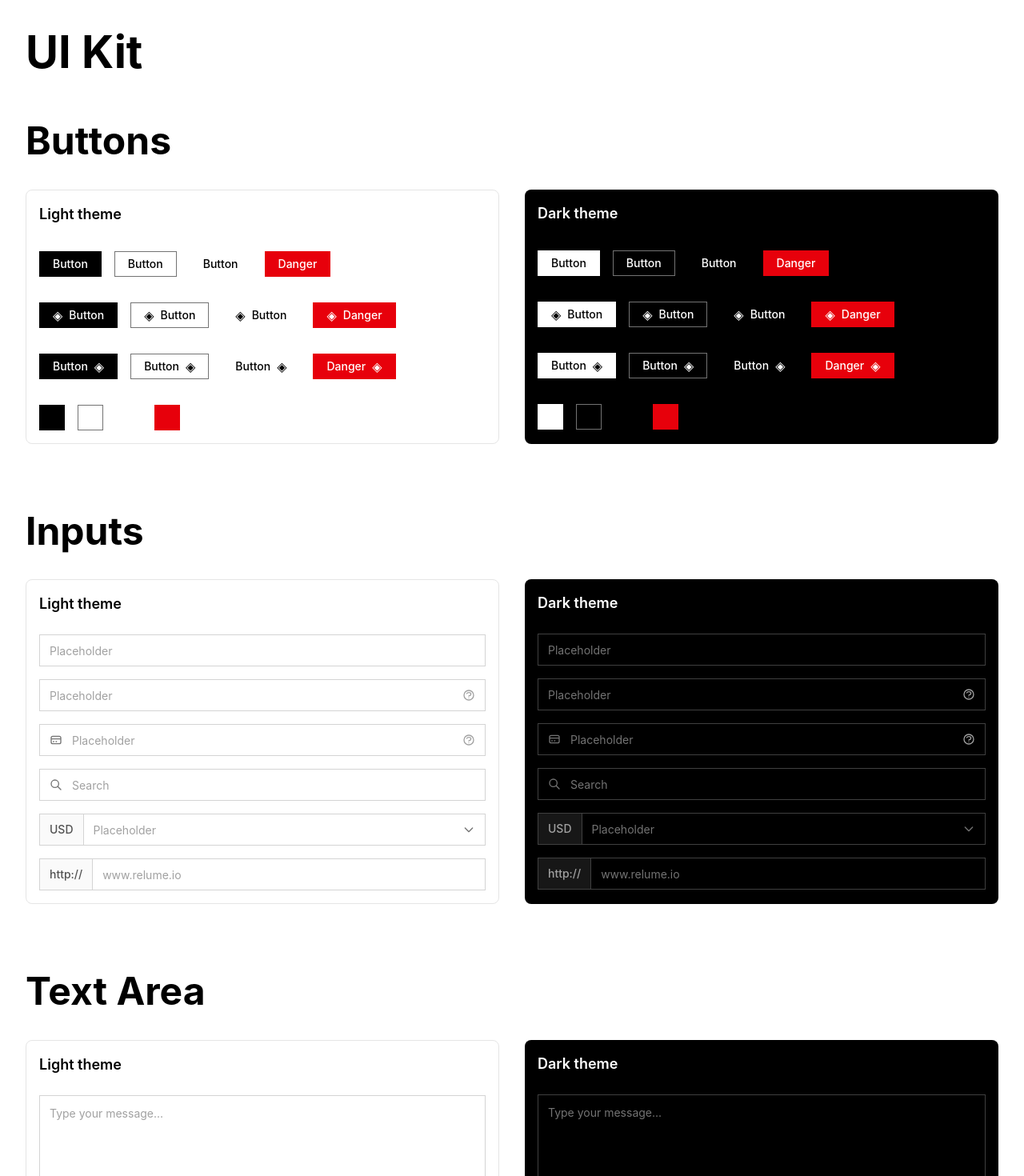
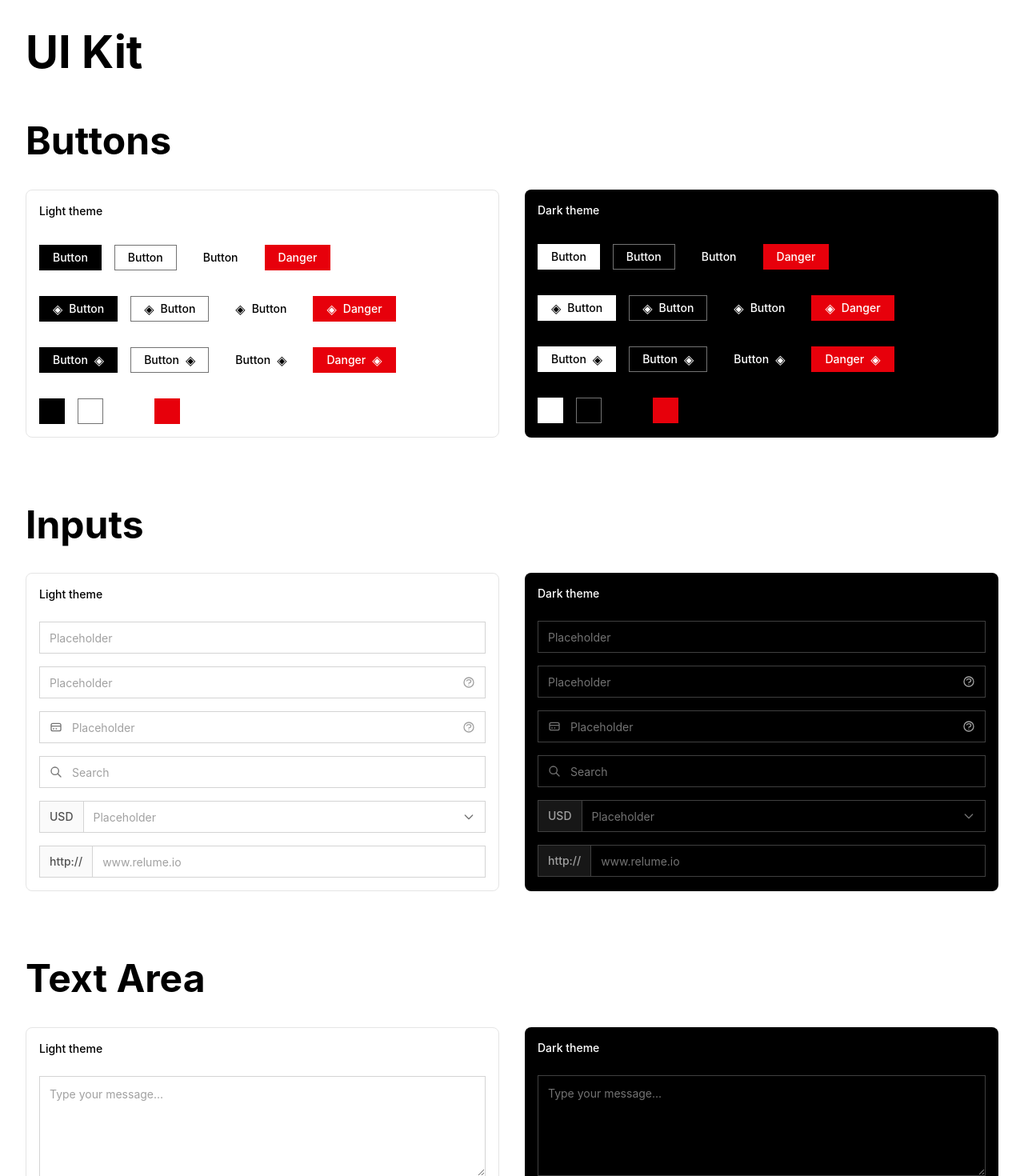
Before and after one commit to kianashahbazi/ecommerce, a React (Vite) app: page / in a window 1280 px wide. Shown: the top 1470 px of the page at 80% size. Built offline with nearby package versions, Linux system fonts and the light colour scheme.

Commit message:
feat: update App showcase and kit exports for new Typography structure

```diff
--- a/src/App.tsx
+++ b/src/App.tsx
@@ -2,7 +2,7 @@ import { useState } from 'react';
 
 import Button from "./components/kit/Button";
 import Input from "./components/kit/Input";
-import Typography from "./components/kit/Typography";
+import { Heading1, Heading2, Label } from "./components/kit";
 import TextArea from "./components/kit/TextArea";
 import Select from "./components/kit/Select";
 import Tag from "./components/kit/Tag";
@@ -98,15 +98,12 @@ function App() {
   return (
     <main className="min-h-screen bg-white p-8 text-black font-sans">
 
-      <Typography variant="h1" className="mb-12 text-4xl md:text-5xl font-bold">
-        UI Kit
-      </Typography>
-
-      <Typography variant="h2" className="mb-8">Buttons</Typography>
+      <Heading1 className="mb-12">UI Kit</Heading1>
+      <Heading2 className="mb-8">Buttons</Heading2>
 
       <div className="grid grid-cols-1 gap-8 md:grid-cols-2 mb-20">
         <section className="space-y-8 bg-white p-4 border rounded-lg border-neutral-200">
-          <h3 className="text-lg font-semibold">Light theme</h3>
+          <Label className="text-lg font-bold block">Light theme</Label>
 
           <div className="flex flex-wrap items-center gap-4">
             <Button>Button</Button>
@@ -138,7 +135,7 @@ function App() {
         </section>
 
         <section className="space-y-8 bg-black p-4 text-white rounded-lg">
-          <h3 className="text-lg font-semibold">Dark theme</h3>
+           <Label className="text-lg font-bold block text-white">Dark theme</Label>
 
           <div className="flex flex-wrap items-center gap-4">
             <Button theme="dark">Button</Button>
@@ -170,11 +167,11 @@ function App() {
         </section>
       </div>
 
-      <Typography variant="h2" className="mb-8">Inputs</Typography>
+      <Heading2 className="mb-8">Inputs</Heading2>
 
       <div className="grid grid-cols-1 gap-8 md:grid-cols-2 mb-20">
         <section className="space-y-4 bg-white p-4 border rounded-lg border-neutral-200">
-          <h3 className="text-lg font-semibold mb-6">Light theme</h3>
+          <Label className="text-lg font-bold block mb-6">Light theme</Label>
           <Input placeholder="Placeholder" />
           <Input placeholder="Placeholder" rightIcon={<QuestionIcon />} />
           <Input placeholder="Placeholder" leftIcon={<CreditCardIcon />} rightIcon={<QuestionIcon />} />
@@ -184,7 +181,7 @@ function App() {
         </section>
 
         <section className="space-y-4 bg-black p-4 text-white rounded-lg">
-          <h3 className="text-lg font-semibold mb-6">Dark theme</h3>
+          <Label className="text-lg font-bold block mb-6 text-white">Dark theme</Label>
           <Input theme="dark" placeholder="Placeholder" />
           <Input theme="dark" placeholder="Placeholder" rightIcon={<QuestionIcon />} />
           <Input theme="dark" placeholder="Placeholder" leftIcon={<CreditCardIcon />} rightIcon={<QuestionIcon />} />
@@ -194,21 +191,20 @@ function App() {
         </section>
       </div>
 
-      <Typography variant="h2" className="mb-8">Text Area</Typography>
+      <Heading2 className="mb-8">Text Area</Heading2>
       <div className="grid grid-cols-1 gap-8 md:grid-cols-2 mb-20">
         <section className="space-y-4 bg-white p-4 border rounded-lg border-neutral-200">
-          <h3 className="text-lg font-semibold mb-6">Light theme</h3>
+          <Label className="text-lg font-bold block mb-6">Light theme</Label>
           <TextArea placeholder="Type your message..." rows={5} />
         </section>
 
         <section className="space-y-4 bg-black p-4 text-white rounded-lg">
-          <h3 className="text-lg font-semibold mb-6">Dark theme</h3>
+          <Label className="text-lg font-bold block mb-6 text-white">Dark theme</Label>
           <TextArea theme="dark" placeholder="Type your message..." rows={5} />
         </section>
       </div>
 
-
-      <Typography variant="h2" className="mb-8">Select</Typography>
+      <Heading2 className="mb-8">Select</Heading2>
 
       <div className="grid grid-cols-1 gap-8 md:grid-cols-2 mb-20">
         <section className="space-y-4 bg-white p-4 border rounded-lg border-neutral-200">
@@ -240,7 +236,7 @@ function App() {
         </section>
       </div>
 
-      <Typography variant="h2" className="mb-8">Tags</Typography>
+      <Heading2 className="mb-8">Tags</Heading2>
 
       <div className="grid grid-cols-1 gap-8 md:grid-cols-2 mb-20">
         <section className="space-y-4 bg-white p-4 border rounded-lg border-neutral-200">
@@ -258,7 +254,7 @@ function App() {
         </section>
       </div>
 
-      <Typography variant="h2" className="mb-8">Checkboxes</Typography>
+      <Heading2 className="mb-8">Checkboxes</Heading2>
 
       <div className="grid grid-cols-1 gap-8 md:grid-cols-2 mb-20">
         <section className="space-y-8 bg-white p-4 border rounded-lg border-neutral-200">
@@ -327,7 +323,8 @@ function App() {
           </div>
         </section>
       </div>
-      <Typography variant="h2" className="mb-8">Radios</Typography>
+
+      <Heading2 className="mb-8">Radios</Heading2>
 
       <div className="grid grid-cols-1 gap-8 md:grid-cols-2 mb-20">
         <section className="space-y-8 bg-white p-4 border rounded-lg border-neutral-200">
@@ -393,7 +390,7 @@ function App() {
         </section>
       </div>
 
-      <Typography variant="h2" className="mb-8">Toggles</Typography>
+      <Heading2 className="mb-8">Toggles</Heading2>
 
       <div className="grid grid-cols-1 gap-8 md:grid-cols-2 mb-20">
         <section className="space-y-8 bg-white p-4 border rounded-lg border-neutral-200">
@@ -441,7 +438,7 @@ function App() {
         </section>
       </div>
 
-      <Typography variant="h2" className="mb-8">Tooltips</Typography>
+      <Heading2 className="mb-8">Tooltips</Heading2>
 
       <div className="grid grid-cols-1 gap-8 md:grid-cols-2 mb-20">
 
@@ -523,7 +520,7 @@ function App() {
         </section>
       </div>
 
-      <Typography variant="h2" className="mb-8">Slider Arrows</Typography>
+      <Heading2 className="mb-8">Slider Arrows</Heading2>
       <div className="grid grid-cols-1 gap-8 md:grid-cols-2 mb-20">
         <section className="flex items-center gap-4 bg-white p-4 border rounded-lg border-neutral-200">
           <SliderArrow direction="left" />
@@ -535,7 +532,7 @@ function App() {
         </section>
       </div>
 
-      <Typography variant="h2" className="mb-8">Tabs</Typography>
+      <Heading2 className="mb-8">Tabs</Heading2>
       <div className="grid grid-cols-1 gap-8 md:grid-cols-2 mb-20">
         <section className="flex items-center bg-white p-4 border rounded-lg border-neutral-200">
           <Tabs
@@ -554,7 +551,7 @@ function App() {
         </section>
       </div>
 
-      <Typography variant="h2" className="mb-8">Filters</Typography>
+      <Heading2 className="mb-8">Filters</Heading2>
       <div className="grid grid-cols-1 gap-8 md:grid-cols-2 mb-20">
         <section className="flex items-center bg-white p-4 border rounded-lg border-neutral-200">
           <Filters
```
Also changed, not shown: src/components/kit/index.ts (+19 -13 lines).
